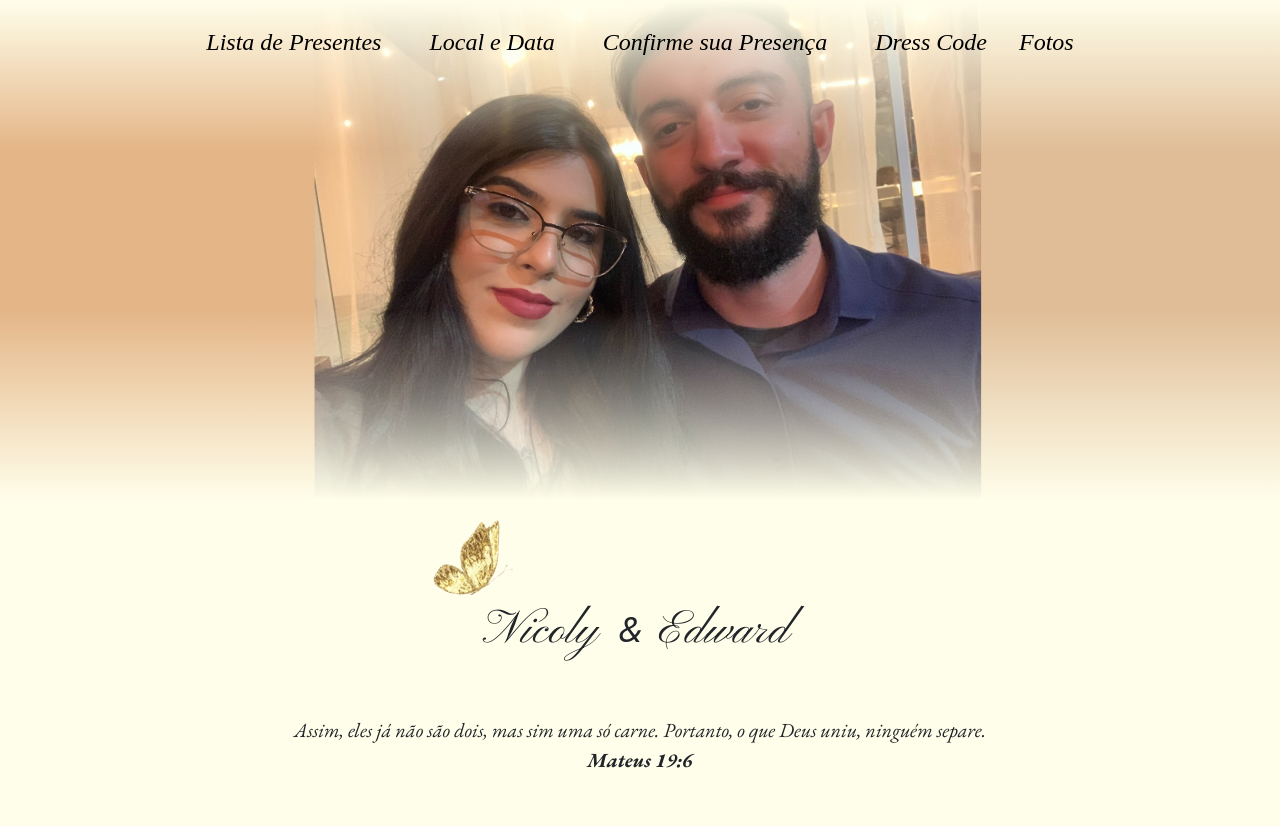
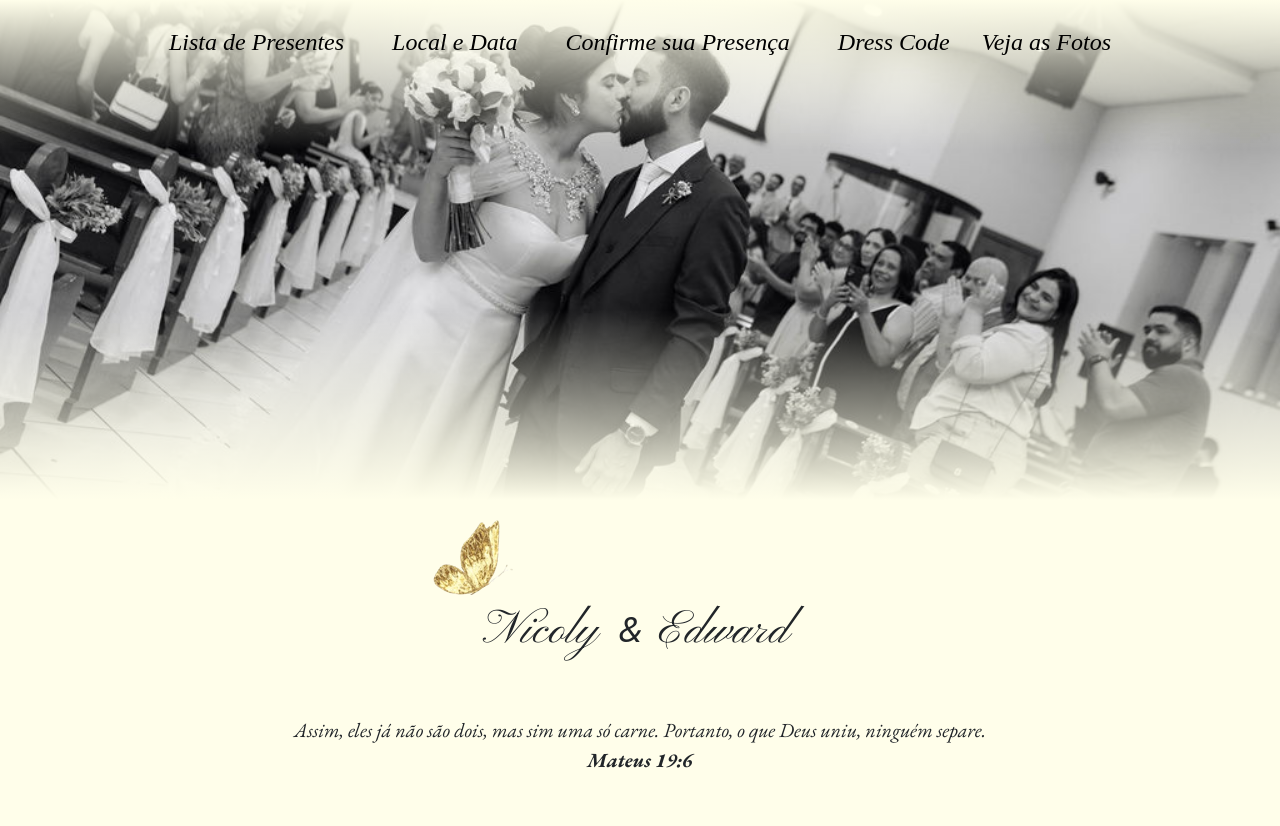
Before and after one commit to edwardlacerda/wedding, a website: page index.html in a window 1280 px wide. Shown: the top 826 px of the page. Drawn offline with nearby package versions, Linux system fonts and the light colour scheme; files whose address does not match are found by name; a web font is replaced by a local one.

Commit message:
trocada foto de capa

```diff
--- a/assets/styles/style.css
+++ b/assets/styles/style.css
@@ -50,7 +50,7 @@ main {
       rgba(255, 255, 255, 0) 30%
     ),
     linear-gradient(to top, rgb(255, 254, 234), rgba(255, 255, 255, 0) 38%),
-    url("../images/cover1.jpg");
+    url("../images/fotos-casamento/Casamento-N&E-801.jpg");
 
   background-size: cover;
   background-position: center;
--- a/index.html
+++ b/index.html
@@ -58,7 +58,7 @@
             <a class="nav-link" href="#dresscode">Dress Code</a>
           </li>
           <li class="nav-item">
-            <a class="nav-link" href="photos.html">Fotos</a>
+            <a class="nav-link" href="photos.html">Veja as Fotos</a>
           </li>
         </ul>
       </div>
@@ -89,14 +89,9 @@
           <li class="nav-item">
             <a class="nav-link" href="#location">Local e Data</a>
           </li>
+
           <li class="nav-item">
-            <a class="nav-link" href="guests.html">Confirme sua Presença</a>
-          </li>
-          <li class="nav-item">
-            <a class="nav-link" href="#dresscode">Dress Code</a>
-          </li>
-          <li class="nav-item">
-            <a class="nav-link" href="photos.html">Fotos</a>
+            <a class="nav-link" href="photos.html">Veja as Fotos</a>
           </li>
         </ul>
       </div>
@@ -167,7 +162,7 @@
       <section class="text-center m-3 mb-5">
   <div id="carousel" class="carousel slide" data-bs-ride="carousel">
     <div class="carousel-inner" id="carousel-inner">
-      <!-- As imagens do Drive vão ser inseridas aqui automaticamente -->
+
     </div>
 
     <button
@@ -207,19 +202,6 @@
           </a>
         </h4>
       </section>
-      <!-- <section class="text-center m-3 mb-5" id="pix">
-
-        <p class="mw-50 mx-auto mb-5">Caso preferir nos presentear via pix, escaneie o QR Code no app do seu banco e escolha o valor do presente:</p>
-        <img
-          src="/assets/images/qr_code.png"
-          alt="QR Code Pix"
-          width="256"
-          height="256"
-        />
-
-        <p class="mt-3">Ou copie a chave Pix:</p>
-        <p class="fw-bold">elacerda28@gmail.com</p>
-      </section> -->
 
       <section id="dresscode" class="text-center mb-5">
         <div class="container">
```
